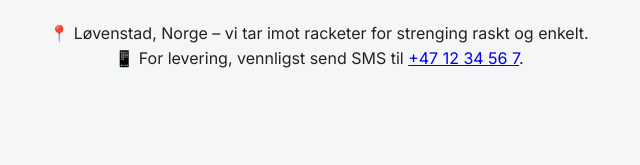
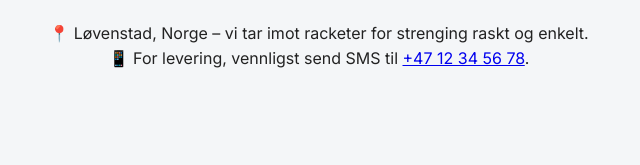
Before and after one commit to Karanveer1309/Badmintonstrenging_nettside, a plain HTML site: page index.html in a window 1280 px wide. Shown: the part 2045-2210 px from the top of the page, 321-961 px from the left. Drawn offline with Linux system fonts and the light colour scheme.

Commit message:
Testing with private repository

```diff
--- a/index.html
+++ b/index.html
@@ -85,7 +85,7 @@
     <section id="kontakt">
     <h2>Kontakt Oss</h2>
     <p>📍 Løvenstad, Norge – vi tar imot racketer for strenging raskt og enkelt.</p>
-    <p>📱 For levering, vennligst send SMS til <a href="sms:+471234567">+47 12 34 56 7</a>.</p>
+    <p>📱 For levering, vennligst send SMS til <a href="sms:+471234567">+47 12 34 56 78</a>.</p>
     </section>
 
   <!-- Sticky CTA -->
```
